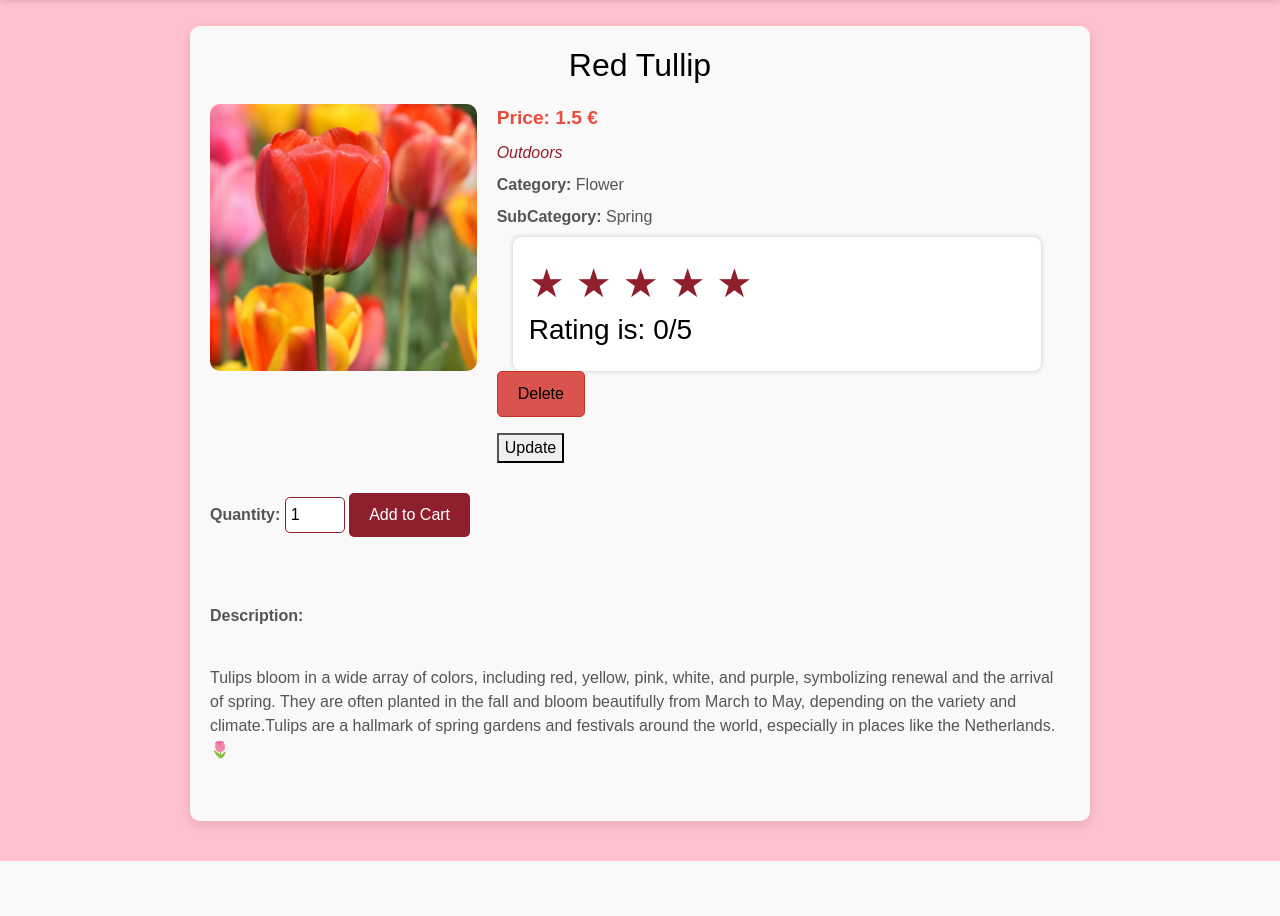
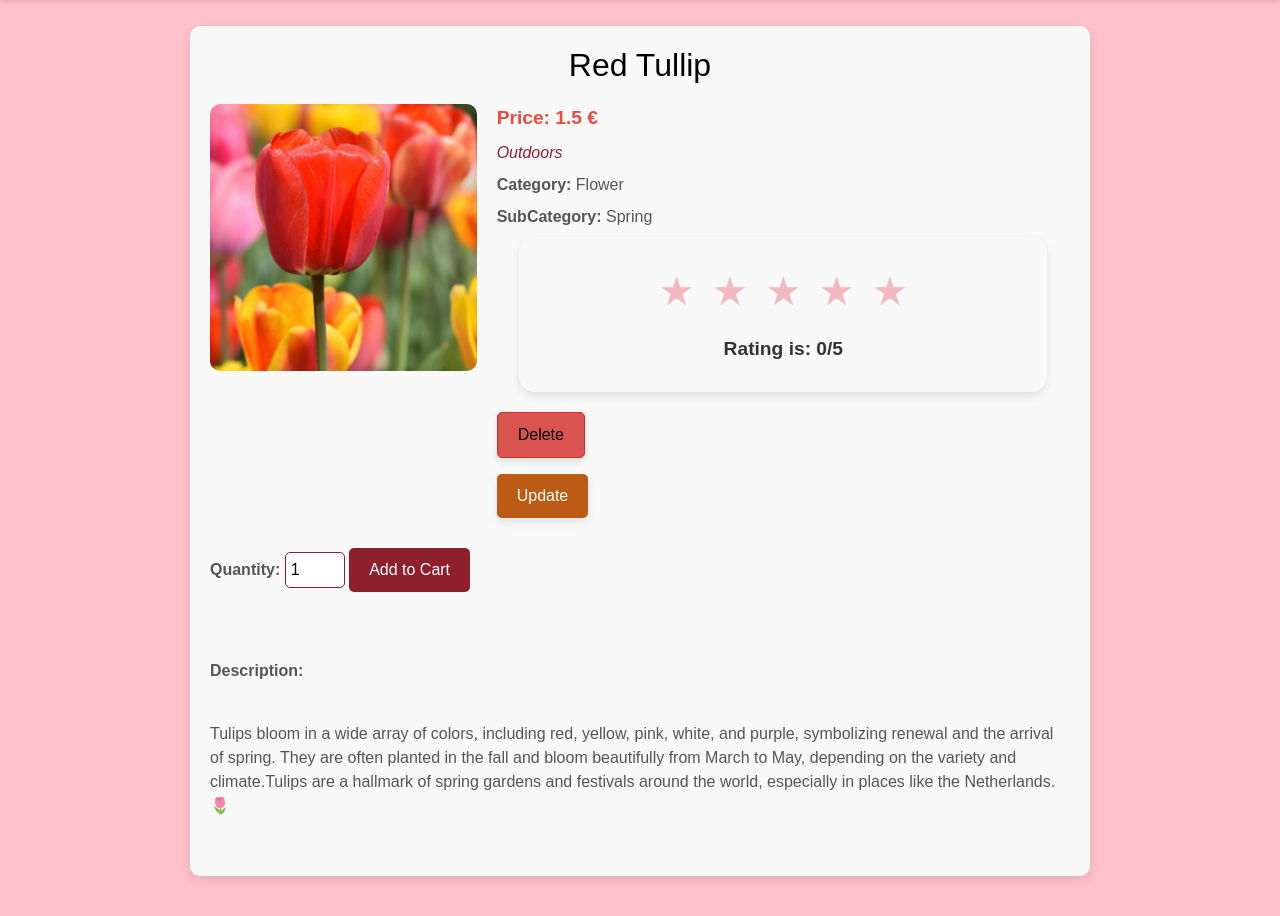
Before and after one commit to elinapinelli/Pinelli-4214-Final-Project, a Django app: page /product/4/ in a window 1280 px wide. Shown: the part 74-990 px from the top of the page. Before the commit the page ends 935 px from the top, so only its background shows below. Run offline with Django 5.2, Linux system fonts and the light colour scheme; a user stored in the database is signed in; data comes from the database, SQL or seed files in the repository; both versions use the stored data as it was after the commit.

Commit message:
tried something but it didnt work

```diff
--- a/pinelli_site/views.py
+++ b/pinelli_site/views.py
@@ -139,25 +139,54 @@ def add_to_cart(request, product_id):
 
 def cart_view(request):
     cart = request.session.get('cart', {})
+    print("Cart contents:", cart)  # Debugging line
     cart_items = []
     total_price = 0
-    total_quantity = 0  # To store the total quantity of all products
+    total_quantity = 0
 
     for product_id, quantity in cart.items():
         product = Product.objects.get(id=product_id)
+        total_for_product = product.price * quantity
+        total_price += total_for_product
+        total_quantity += quantity
         cart_items.append({
             'product': product,
             'quantity': quantity,
-            'total_price': product.price * quantity,  # Total price for this item
+            'total_price': total_for_product,
         })
-        total_price += product.price * quantity
-        total_quantity += quantity  # Add the quantity of this product to total quantity
 
-    return render(request, 'order.html', {
+    context = {
         'cart': cart_items,
         'total_price': total_price,
-        'total_quantity': total_quantity,  # Passing total quantity to the template
+        'total_quantity': total_quantity,
+    }
+    return render(request, "order.html", context)
+
+def update_cart_quantity(request, product_id):
+    # Get cart from session
+    cart = request.session.get('cart', {})
+
+    # Get the new quantity from POST
+    quantity = int(request.POST.get('quantity', 1))
+
+    # Update cart quantity
+    if product_id in cart:
+        cart[product_id] = quantity  # Update the quantity
+    request.session['cart'] = cart  # Save the cart back to session
+
+    # Retrieve the product's price
+    product = get_object_or_404(Product, id=product_id)
+    total_price = product.price * quantity
+
+    # Return the updated price and quantity as JSON
+    return JsonResponse({
+        'status': 'success',
+        'new_quantity': quantity,
+        'new_total_price': total_price,
+        'product_price': product.price,
     })
+
+
 
 
 def remove_from_cart(request, product_id):
--- a/static/css/product.css
+++ b/static/css/product.css
@@ -277,7 +277,7 @@ p:first-child {
 
 
 
-/* Specific Styles for the Delete button */
+/* Delete Button with Space Above */
 .add-to-cart.delete {
     background-color: #d9534f; /* Red color for delete action */
     border: 1px solid #c9302c; /* Darker red border */
@@ -285,32 +285,54 @@ p:first-child {
     font-size: 1rem;
     border-radius: 5px;
     cursor: pointer;
+    transition: background-color 0.3s ease, transform 0.2s ease, box-shadow 0.2s ease;
+    box-shadow: 0 4px 8px rgba(0, 0, 0, 0.1); /* Subtle shadow */
+    margin-top: 20px; /* Adds space above the delete button */
 }
 
 .add-to-cart.delete:hover {
     background-color: #c9302c; /* Darker red on hover */
+    transform: translateY(-2px); /* Slight upward lift effect */
+    box-shadow: 0 6px 12px rgba(0, 0, 0, 0.15); /* Enhanced shadow on hover */
 }
 
-/* Optional: To make the Delete button stand out more clearly */
 .add-to-cart.delete:active {
     background-color: #ac2925; /* Darker red when clicked */
+    transform: translateY(1px); /* Slight downward press effect */
+    box-shadow: 0 2px 4px rgba(0, 0, 0, 0.2); /* Subtle inset shadow when active */
 }
 
+/* Stars Card Styling */
 .stars_card {
     max-width: 33rem;
-    background: #fff;
-    margin: 0 1rem;
-    padding: 1rem;
-    box-shadow: 0 0 5px rgba(0, 0, 0, 0.2);
+    background: #f9f9f9; /* Slightly off-white for a professional touch */
+    margin: 0 auto; /* Center the stars card */
+    padding: 1.5rem;
+    box-shadow: 0 4px 10px rgba(0, 0, 0, 0.1); /* Softer shadow for a cleaner look */
     width: 100%;
-    border-radius: 0.5rem;
+    border-radius: 1rem; /* Increased border radius for modern design */
+    text-align: center; /* Center the stars and text */
 }
 
+/* Star Styling */
 .star {
-    font-size: 2.5rem; /* Adjust size for better visibility */
+    font-size: 2.5rem; /* Keep the current size */
     cursor: pointer;
-    color: #8e1f2c; /* Default color */
+    color: #f0b9c0; /* Keep the existing color */
     transition: color 0.3s ease, transform 0.2s ease;
+    margin: 0 0.2rem; /* Add spacing between stars */
+}
+
+.star:hover {
+    transform: scale(1.2); /* Slight zoom effect on hover */
+}
+
+/* Output Text Styling */
+#output {
+    font-size: 1.2rem;
+    color: #333; /* Neutral text color for readability */
+    margin-top: 1rem;
+    font-weight: bold;
 }
 
   .one {
@@ -334,18 +356,25 @@ p:first-child {
   }
 
 
-  .update-button {
-    background-color: #c0878d; /* Your preferred accent color */
-    color: white;
+/* Update Button Styling */
+.update-button {
+    background-color: #bc5b15; /* Align with preferred color */
+    color: #fff; /* White text for contrast */
     border: none;
     padding: 10px 20px;
     font-size: 1rem;
-    border-radius: 5px;
+    border-radius: 5px; /* Slightly rounded corners */
     cursor: pointer;
     transition: background-color 0.3s ease, transform 0.2s ease;
+    box-shadow: 0 4px 8px rgba(0, 0, 0, 0.1); /* Add subtle shadow for a polished look */
 }
 
 .update-button:hover {
-    background-color: #2f1e0c; /* Slightly darker on hover */
+    background-color: #8b2404; /* Slightly darker for hover effect */
     transform: translateY(-2px); /* Subtle lift effect on hover */
 }
+
+.update-button:active {
+    transform: translateY(1px); /* Pressed effect */
+    background-color: #8b2404; /* Slightly darker when clicked */
+}
--- a/templates/product.html
+++ b/templates/product.html
@@ -62,7 +62,7 @@
                 {% endif %}
                 {% if user.is_authenticated and user.is_staff  %}
                 <a href="/updateproduct/{{ product.id }}">
-                    <button>Update</button>
+                    <button class="update-button">Update</button>
                 </a>
                 {% endif %}
             </div>
```
Also changed, not shown: db.sqlite3, static/css/order.css (line endings or trailing spaces), templates/order.html (line endings or trailing spaces).
